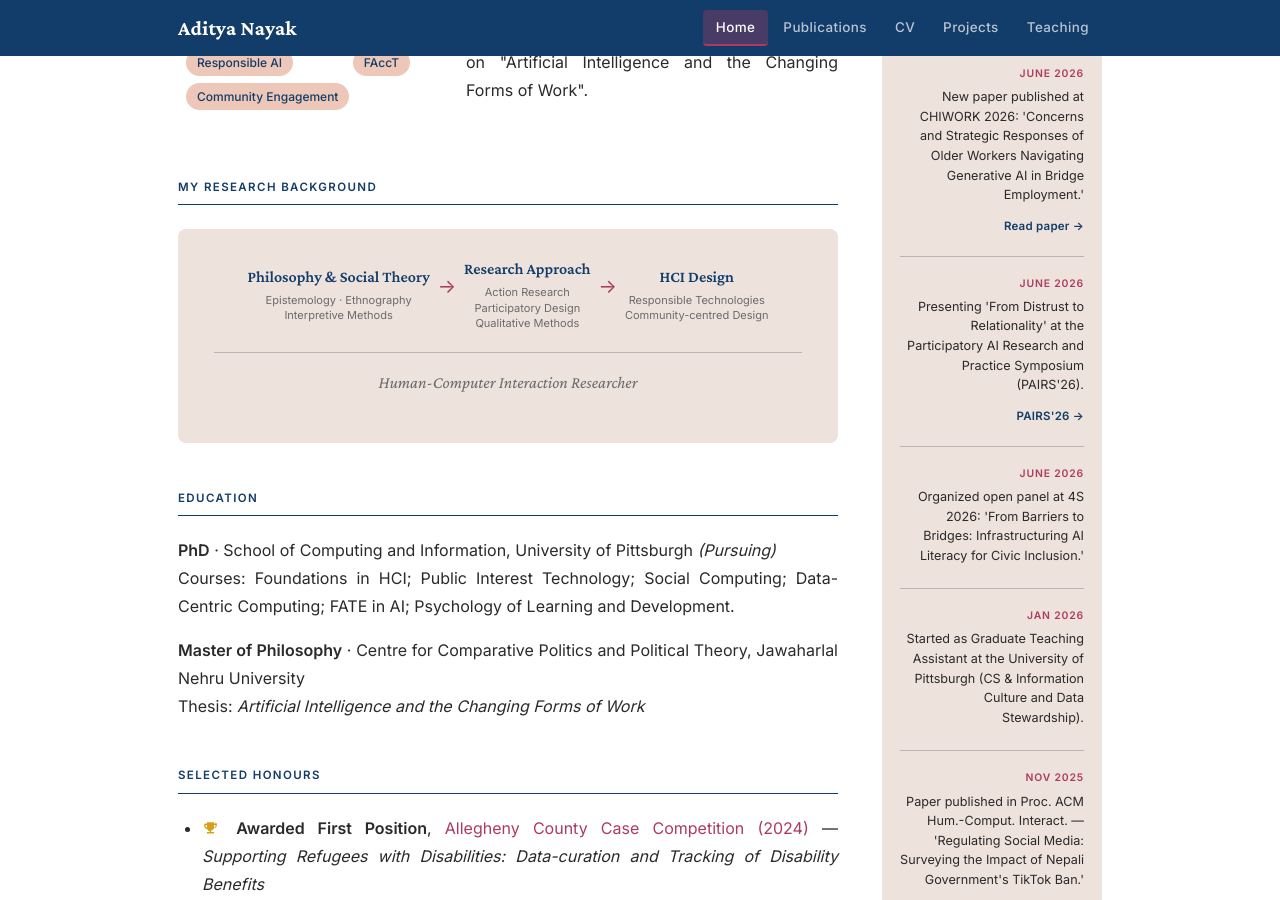
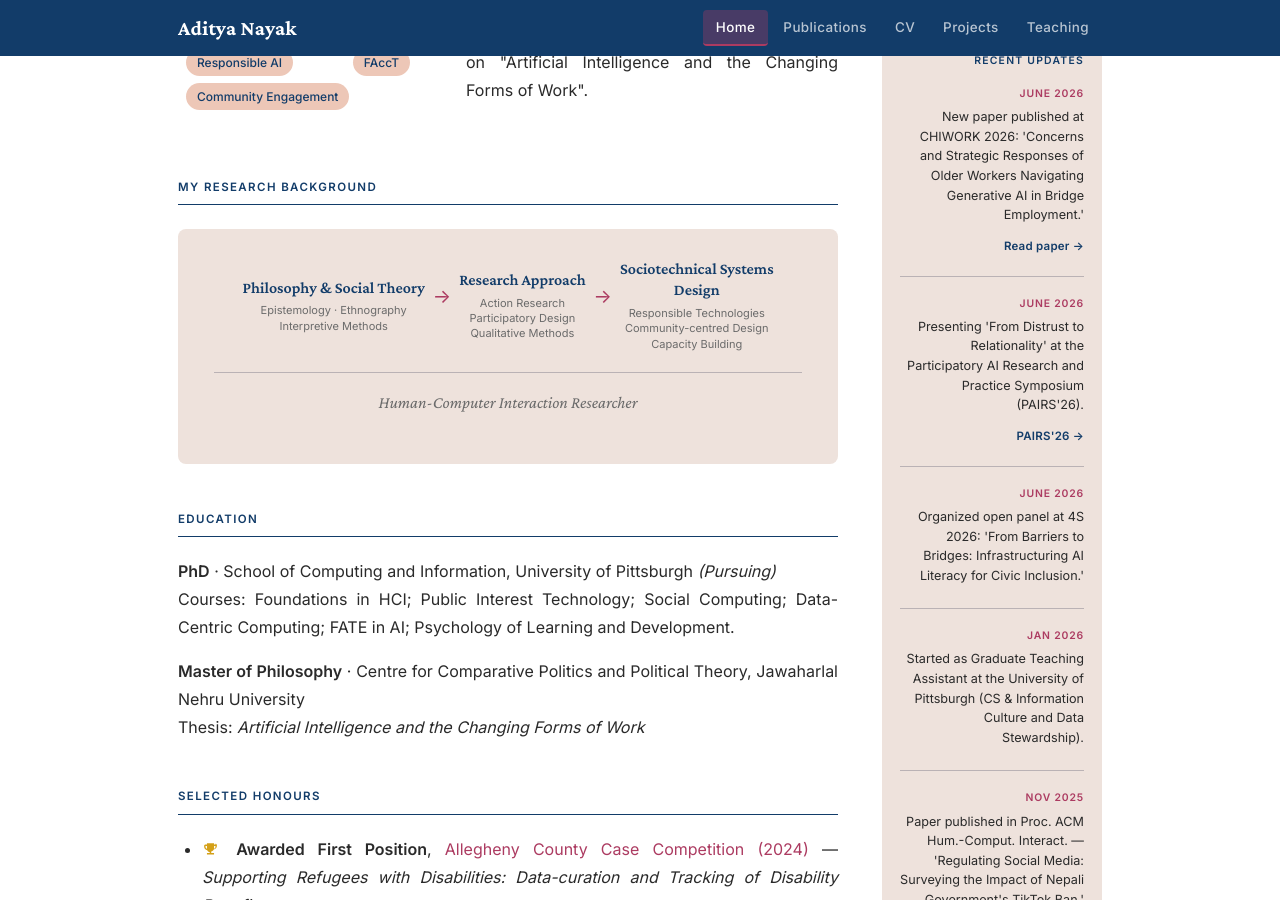
Before and after one commit to adityanayak-info/adityanayak-info.github.io, a Jekyll site: the page built from index.md, in a window 1280 px wide and 900 px high, scrolled down 527 px. Built offline with Jekyll 4.4.1, drawn with Linux system fonts in a browser that asks for light colours.

Commit message:
Update index.md

```diff
--- a/index.md
+++ b/index.md
@@ -94,8 +94,8 @@
     </div>
     <div class="stage-arrow">→</div>
     <div class="stage">
-      <div class="stage-name">HCI Design</div>
-      <div class="stage-inst">Responsible Technologies<br>Community-centred Design</div>
+      <div class="stage-name">Sociotechnical Systems<br>Design</div>
+      <div class="stage-inst">Responsible Technologies<br>Community-centred Design<br>Capacity Building</div>
     </div>
   </div>
   <p class="career-tagline">Human-Computer Interaction Researcher</p>
```
